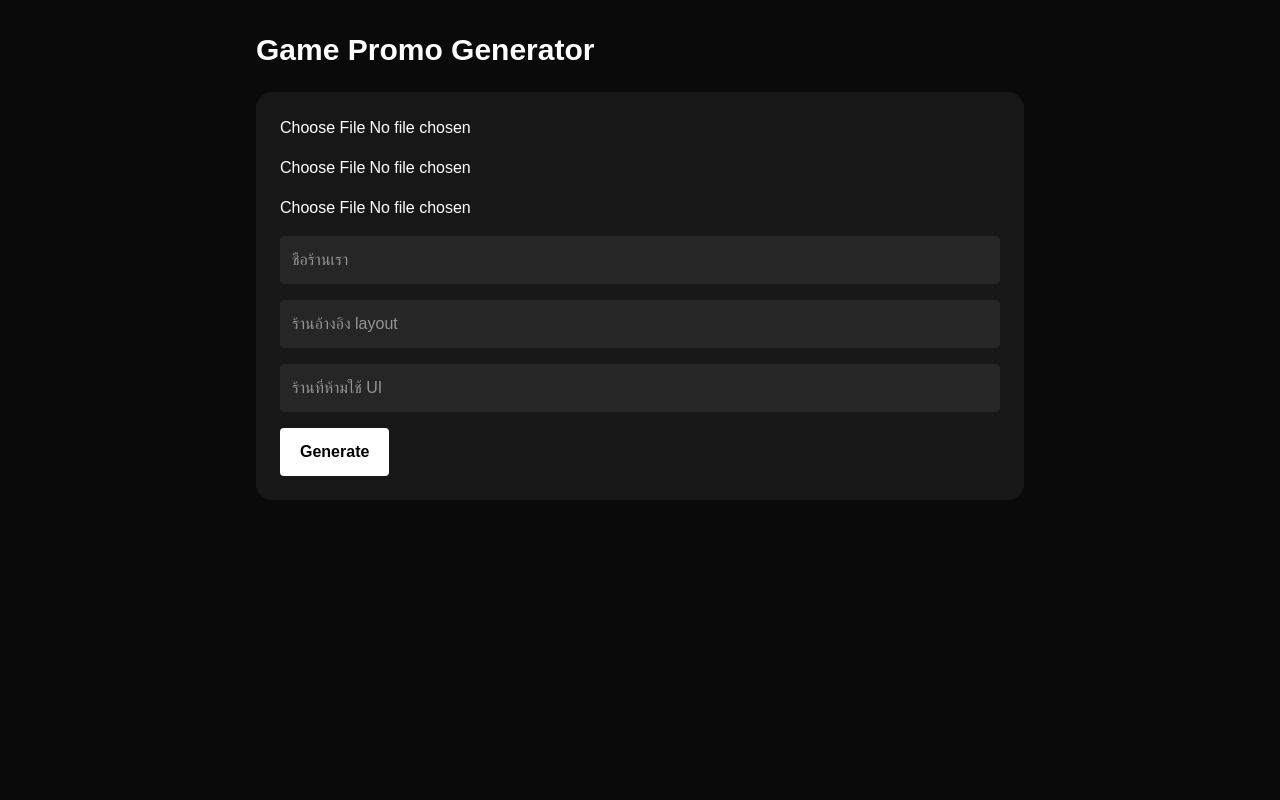
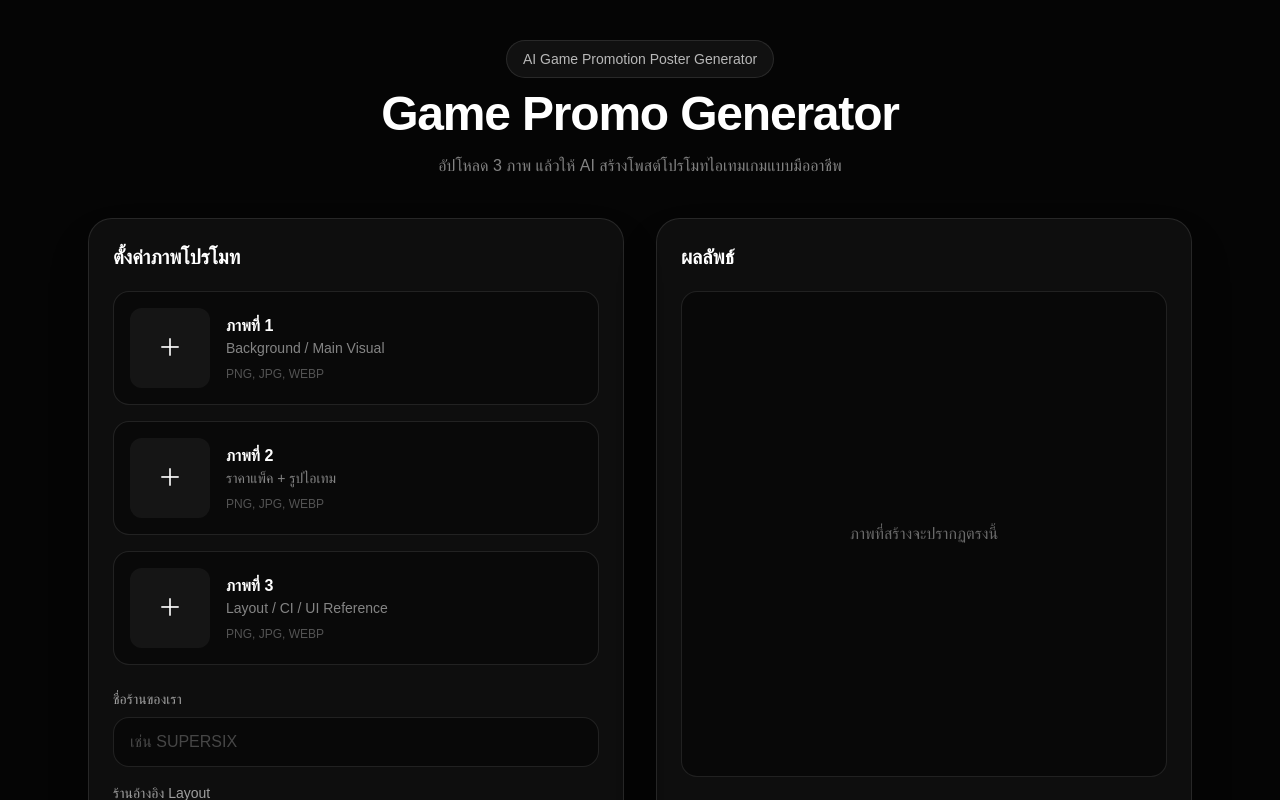
Before and after one commit to punnatrr/game-promo-generator, a Next.js app: page / in a window 1280 px wide. Shown: the top 800 px of the page. Built offline with nearby package versions, Linux system fonts and the light colour scheme.

Commit message:
redesign upload ui

```diff
--- a/app/page.tsx
+++ b/app/page.tsx
@@ -2,9 +2,17 @@
 
 import { useState } from "react";
 
+type ImageSlot = "image1" | "image2" | "image3";
+
 export default function Page() {
   const [result, setResult] = useState<string | null>(null);
   const [loading, setLoading] = useState(false);
+  const [previews, setPreviews] = useState<Record<ImageSlot, string | null>>({
+    image1: null,
+    image2: null,
+    image3: null,
+  });
+
   async function compressImage(file: File) {
     const bitmap = await createImageBitmap(file);
     const canvas = document.createElement("canvas");
@@ -30,6 +38,18 @@ async function compressImage(file: File) {
       );
     });
   }
+
+  function handlePreview(slot: ImageSlot, file?: File) {
+    if (!file) return;
+
+    const url = URL.createObjectURL(file);
+
+    setPreviews((prev) => ({
+      ...prev,
+      [slot]: url,
+    }));
+  }
+
   async function handleSubmit(e: React.FormEvent<HTMLFormElement>) {
     e.preventDefault();
     setLoading(true);
@@ -42,21 +62,28 @@ const image2 = (form.elements.namedItem("image2") as HTMLInputElement).files?.[0
     const image3 = (form.elements.namedItem("image3") as HTMLInputElement).files?.[0];
 
     if (!image1 || !image2 || !image3) {
-  alert("กรุณาอัปโหลดภาพให้ครบ");
+      alert("กรุณาอัปโหลดภาพให้ครบ 3 ภาพ");
       setLoading(false);
       return;
     }
 
     const formData = new FormData();
 
-formData.append("image1", await compressImage(image1));
-formData.append("image2", await compressImage(image2));
-formData.append("image3", await compressImage(image3));
+    const [img1, img2, img3] = await Promise.all([
+      compressImage(image1),
+      compressImage(image2),
+      compressImage(image3),
+    ]);
+
+    formData.append("image1", img1);
+    formData.append("image2", img2);
+    formData.append("image3", img3);
 
     formData.append("targetShop", (form.elements.namedItem("targetShop") as HTMLInputElement).value);
     formData.append("referenceShop", (form.elements.namedItem("referenceShop") as HTMLInputElement).value);
     formData.append("forbiddenShop", (form.elements.namedItem("forbiddenShop") as HTMLInputElement).value);
 
+    try {
       const res = await fetch("/api/generate", {
         method: "POST",
         body: formData,
@@ -69,35 +96,188 @@ formData.append("forbiddenShop", (form.elements.namedItem("forbiddenShop") as HT
       } else {
         alert(data.error || "เกิดข้อผิดพลาด");
       }
+    } catch {
+      alert("เกิดข้อผิดพลาด กรุณาลองใหม่");
+    }
 
     setLoading(false);
   }
 
   return (
-    <main className="min-h-screen bg-neutral-950 text-white p-8">
-      <div className="mx-auto max-w-3xl space-y-6">
-        <h1 className="text-3xl font-bold">
+    <main className="min-h-screen bg-[#050505] text-white">
+      <section className="mx-auto max-w-6xl px-6 py-10">
+        <div className="mb-10 text-center">
+          <div className="mb-3 inline-flex rounded-full border border-white/10 bg-white/5 px-4 py-2 text-sm text-white/70">
+            AI Game Promotion Poster Generator
+          </div>
+
+          <h1 className="text-4xl font-black tracking-tight md:text-5xl">
             Game Promo Generator
           </h1>
 
-        <form onSubmit={handleSubmit} method="post" encType="multipart/form-data" className="space-y-4 rounded-2xl bg-neutral-900 p-6">
-          <input name="image1" type="file" accept="image/*" required className="block" />
-          <input name="image2" type="file" accept="image/*" required className="block" />
-          <input name="image3" type="file" accept="image/*" required className="block" />
+          <p className="mt-4 text-white/50">
+            อัปโหลด 3 ภาพ แล้วให้ AI สร้างโพสต์โปรโมทไอเทมเกมแบบมืออาชีพ
+          </p>
+        </div>
 
-          <input name="targetShop" placeholder="ชื่อร้านเรา" required className="w-full rounded bg-neutral-800 p-3" />
-          <input name="referenceShop" placeholder="ร้านอ้างอิง layout" required className="w-full rounded bg-neutral-800 p-3" />
-          <input name="forbiddenShop" placeholder="ร้านที่ห้ามใช้ UI" required className="w-full rounded bg-neutral-800 p-3" />
+        <div className="grid gap-8 lg:grid-cols-2">
+          <form
+            onSubmit={handleSubmit}
+            method="post"
+            encType="multipart/form-data"
+            className="rounded-3xl border border-white/10 bg-white/[0.04] p-6 shadow-2xl"
+          >
+            <h2 className="mb-5 text-xl font-bold">ตั้งค่าภาพโปรโมท</h2>
 
-          <button type="submit" disabled={loading} className="rounded bg-white px-5 py-3 font-bold text-black">
-            {loading ? "กำลังสร้าง..." : "Generate"}
+            <div className="grid gap-4">
+              <UploadBox
+                title="ภาพที่ 1"
+                desc="Background / Main Visual"
+                name="image1"
+                preview={previews.image1}
+                onChange={(file) => handlePreview("image1", file)}
+              />
+
+              <UploadBox
+                title="ภาพที่ 2"
+                desc="ราคาแพ็ค + รูปไอเทม"
+                name="image2"
+                preview={previews.image2}
+                onChange={(file) => handlePreview("image2", file)}
+              />
+
+              <UploadBox
+                title="ภาพที่ 3"
+                desc="Layout / CI / UI Reference"
+                name="image3"
+                preview={previews.image3}
+                onChange={(file) => handlePreview("image3", file)}
+              />
+            </div>
+
+            <div className="mt-6 space-y-4">
+              <TextInput name="targetShop" label="ชื่อร้านของเรา" placeholder="เช่น SUPERSIX" />
+              <TextInput name="referenceShop" label="ร้านอ้างอิง Layout" placeholder="เช่น FATCAT STORE" />
+              <TextInput name="forbiddenShop" label="ร้านที่ห้ามใช้ UI" placeholder="เช่น FATCAT STORE" />
+            </div>
+
+            <button
+              type="submit"
+              disabled={loading}
+              className="mt-6 w-full rounded-2xl bg-white px-5 py-4 font-bold text-black transition hover:bg-white/90 disabled:cursor-not-allowed disabled:opacity-60"
+            >
+              {loading ? "กำลังสร้างภาพ..." : "Generate Poster"}
             </button>
+
+            {loading && (
+              <div className="mt-4 rounded-2xl border border-yellow-400/20 bg-yellow-400/10 p-4 text-sm text-yellow-100">
+                กำลังประมวลผลภาพ อาจใช้เวลาประมาณ 30–90 วินาที กรุณาอย่าปิดหน้านี้
+              </div>
+            )}
           </form>
 
+          <div className="rounded-3xl border border-white/10 bg-white/[0.04] p-6 shadow-2xl">
+            <div className="mb-5 flex items-center justify-between">
+              <h2 className="text-xl font-bold">ผลลัพธ์</h2>
               {result && (
-          <img src={result} alt="Generated promo" className="rounded-2xl border border-neutral-700" />
+                <a
+                  href={result}
+                  download="game-promo.png"
+                  className="rounded-xl bg-emerald-400 px-4 py-2 text-sm font-bold text-black"
+                >
+                  Download
+                </a>
               )}
             </div>
+
+            <div className="flex aspect-square items-center justify-center overflow-hidden rounded-2xl border border-white/10 bg-black/40">
+              {result ? (
+                <img
+                  src={result}
+                  alt="Generated promo"
+                  className="h-full w-full object-contain"
+                />
+              ) : (
+                <div className="px-8 text-center text-white/40">
+                  {loading ? (
+                    <div>
+                      <div className="mx-auto mb-4 h-10 w-10 animate-spin rounded-full border-4 border-white/20 border-t-white" />
+                      <p>AI กำลังสร้างภาพ...</p>
+                    </div>
+                  ) : (
+                    <p>ภาพที่สร้างจะปรากฏตรงนี้</p>
+                  )}
+                </div>
+              )}
+            </div>
+          </div>
+        </div>
+      </section>
     </main>
   );
 }
+
+function UploadBox({
+  title,
+  desc,
+  name,
+  preview,
+  onChange,
+}: {
+  title: string;
+  desc: string;
+  name: string;
+  preview: string | null;
+  onChange: (file?: File) => void;
+}) {
+  return (
+    <label className="group cursor-pointer rounded-2xl border border-white/10 bg-black/30 p-4 transition hover:border-white/30">
+      <div className="flex items-center gap-4">
+        <div className="flex h-20 w-20 items-center justify-center overflow-hidden rounded-xl bg-white/5">
+          {preview ? (
+            <img src={preview} className="h-full w-full object-cover" alt="" />
+          ) : (
+            <span className="text-2xl">＋</span>
+          )}
+        </div>
+
+        <div className="flex-1">
+          <p className="font-bold">{title}</p>
+          <p className="text-sm text-white/50">{desc}</p>
+          <p className="mt-2 text-xs text-white/30">PNG, JPG, WEBP</p>
+        </div>
+
+        <input
+          name={name}
+          type="file"
+          accept="image/*"
+          required
+          className="hidden"
+          onChange={(e) => onChange(e.target.files?.[0])}
+        />
+      </div>
+    </label>
+  );
+}
+
+function TextInput({
+  name,
+  label,
+  placeholder,
+}: {
+  name: string;
+  label: string;
+  placeholder: string;
+}) {
+  return (
+    <label className="block">
+      <span className="mb-2 block text-sm font-medium text-white/60">{label}</span>
+      <input
+        name={name}
+        required
+        placeholder={placeholder}
+        className="w-full rounded-2xl border border-white/10 bg-black/40 px-4 py-3 outline-none transition placeholder:text-white/25 focus:border-white/40"
+      />
+    </label>
+  );
+}
```
Lines whose indentation alone changed are shown as unchanged.
